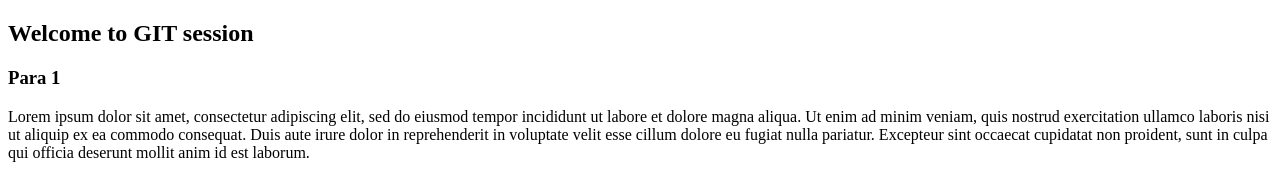
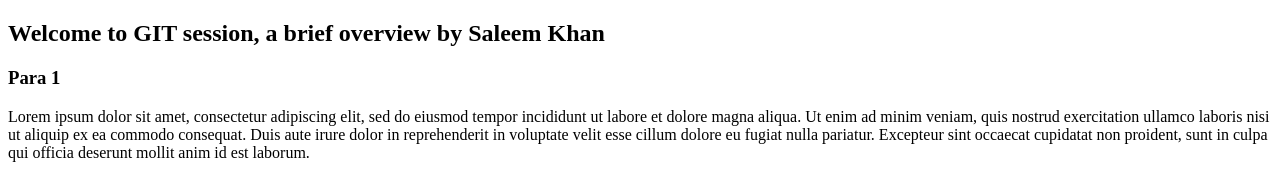
Before and after one commit to skpear/gse-smart, a plain HTML site: page index.html in a window 1280 px wide. Drawn offline with Linux system fonts and the light colour scheme.

Commit message:
Edited Git session title

```diff
--- a/index.html
+++ b/index.html
@@ -6,7 +6,7 @@
 </head>
 
 <body>
-<h2>Welcome to GIT session</h2>
+<h2>Welcome to GIT session, a brief overview by Saleem Khan</h2>
 
 <h3>Para 1</h3>
 <p>Lorem ipsum dolor sit amet, consectetur adipiscing elit, sed do eiusmod tempor incididunt ut labore et dolore magna aliqua. Ut enim ad minim veniam, quis nostrud exercitation ullamco laboris nisi ut aliquip ex ea commodo consequat. Duis aute irure dolor in reprehenderit in voluptate velit esse cillum dolore eu fugiat nulla pariatur. Excepteur sint occaecat cupidatat non proident, sunt in culpa qui officia deserunt mollit anim id est laborum.</p>
```
